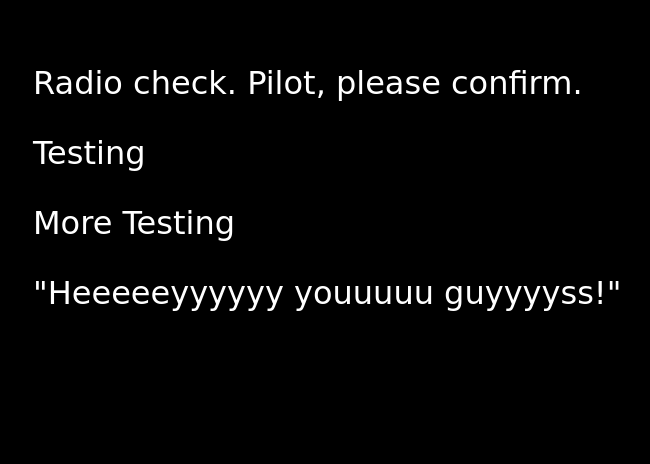
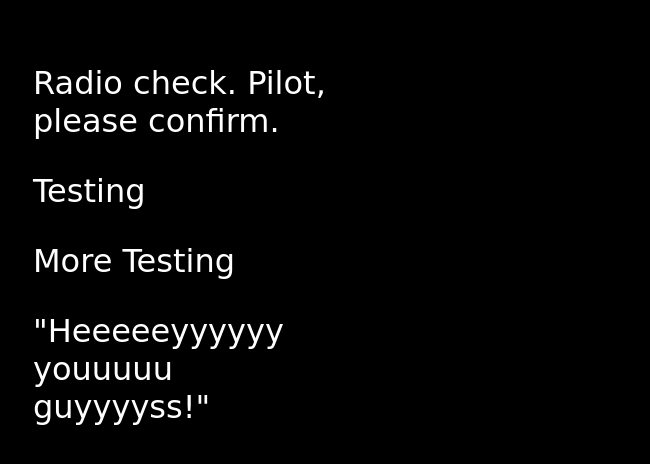
Before and after one commit to DanKreck/gitStudio, a plain HTML site: page index.html in a window 1280 px wide. Shown: the whole page, without its empty margins (223-873 px from the left). Drawn offline with Linux system fonts and the light colour scheme.

Commit message:
Changed to philly

```diff
--- a/style.css
+++ b/style.css
@@ -1,9 +1,9 @@
 body {
     color: white;
     background-color: black;
-    font-family: 'Sacramento', cursive;
+    font-family: 'Philly', cursive;
     font-size: 32px;
     margin-top: 5%;
     margin-left: 20%;
-    margin-right: 20%;
+    margin-right: 55%;
  }
```
